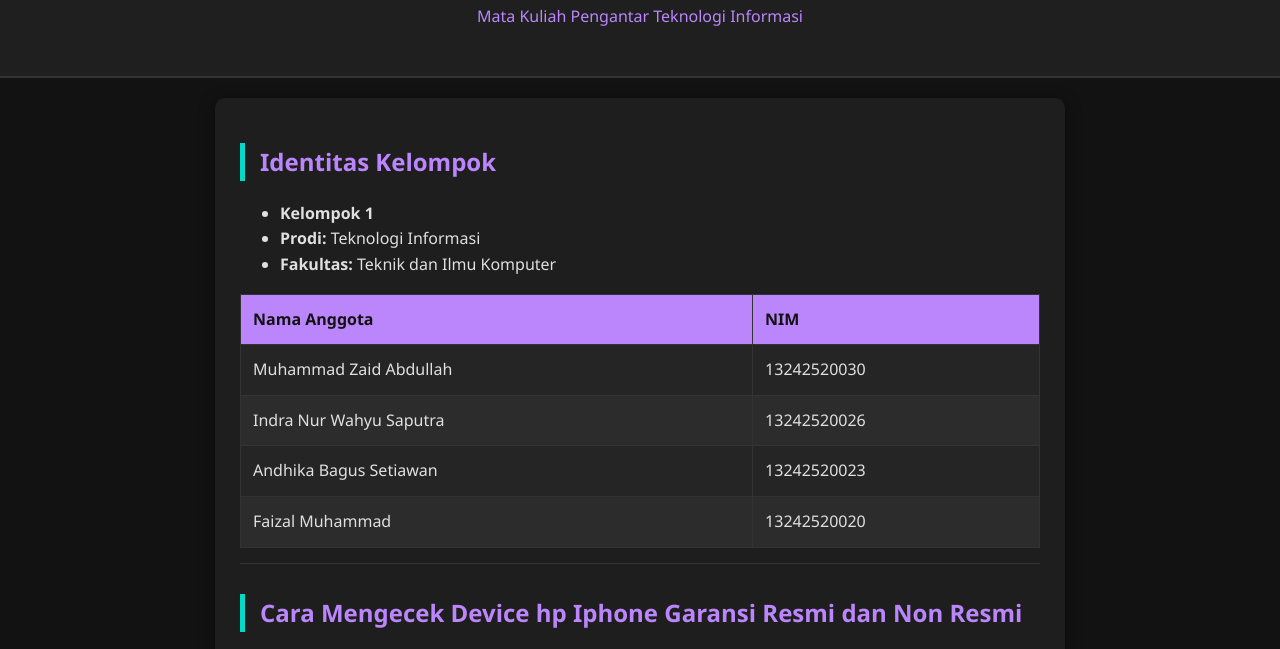
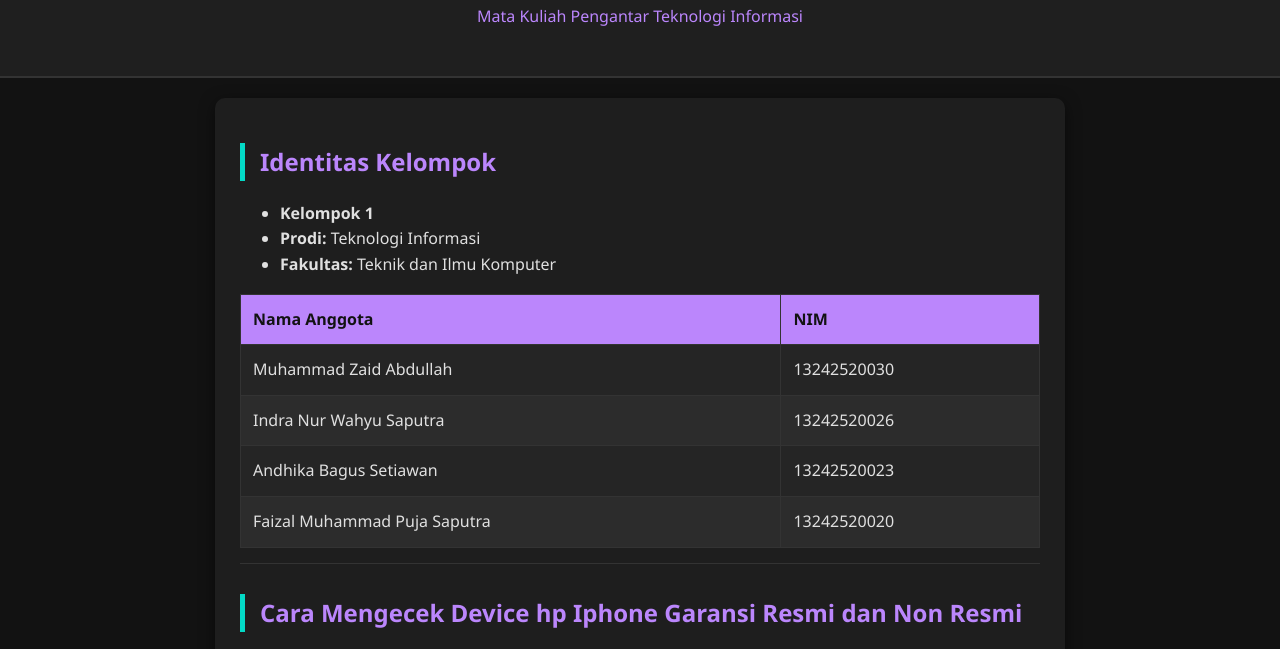
Before and after one commit to faizalchays/Tugaspti, a plain HTML site: page index.html in a window 1280 px wide. Shown: the part 120-769 px from the top of the page. Drawn offline with Linux system fonts and the light colour scheme.

Commit message:
Fix HTML encoding issues in index.html

```diff
--- a/index.html
+++ b/index.html
@@ -139,7 +139,7 @@
                         <td>13242520023</td>
                     </tr>
                     <tr>
-                        <td>Faizal Muhammad</td>
+                        <td>Faizal Muhammad Puja Saputra</td>
                         <td>13242520020</td>
                     </tr>
                 </tbody>
```
